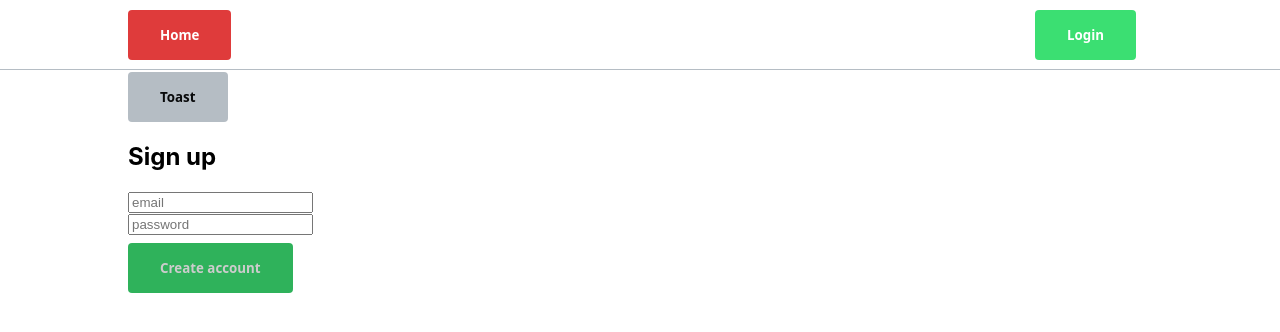
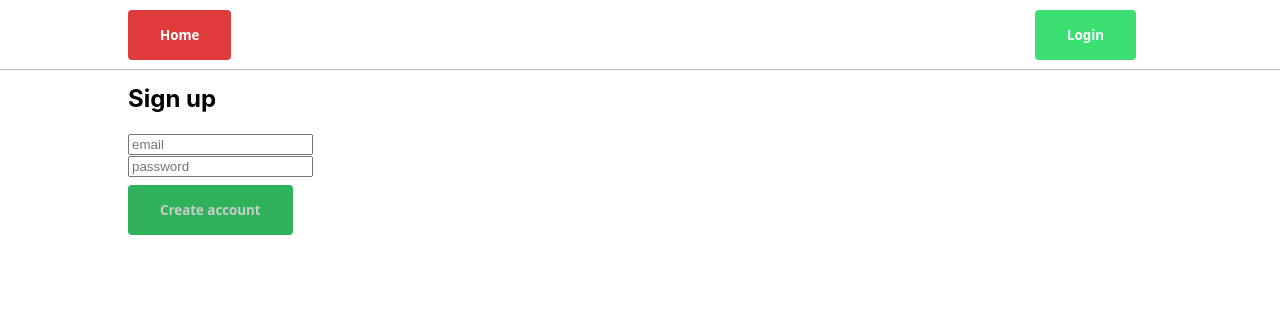
Before and after one commit to seng-fudge/frontend, a Next.js app: page /signup in a window 1280 px wide. Shown: the top 332 px of the page. Built offline with nearby package versions, Linux system fonts and the light colour scheme.

Commit message:
Removed toast test

```diff
--- a/pages/createInvoice.js
+++ b/pages/createInvoice.js
@@ -2,7 +2,7 @@ import Head from 'next/head'
 import Image from 'next/image'
 import styles from '../styles/Home.module.css'
 
-export default function Home() {
+export default function CreateInvoice() {
   return (
     <main>
       <h1 className='red_text'>Home page</h1>
--- a/pages/login.js
+++ b/pages/login.js
@@ -7,7 +7,7 @@ import styles from "../styles/Home.module.css";
 import Link from "next/link";
 import LogoutButton from "../components/logoutButton";
 
-export default function Home() {
+export default function Login() {
   const { email } = useContext(UserContext);
 
   return <main>{email ? <LogoutButton/> : <SigninForm />}</main>;
--- a/pages/sendInvoice.js
+++ b/pages/sendInvoice.js
@@ -2,7 +2,7 @@ import Head from 'next/head'
 import Image from 'next/image'
 import styles from '../styles/Home.module.css'
 
-export default function Home() {
+export default function SendInvoice() {
   return (
     <main>
       <h1 className='red_text'>Home page</h1>
--- a/pages/signup.js
+++ b/pages/signup.js
@@ -4,7 +4,7 @@ import { useContext, useState, useEffect } from "react";
 import Link from "next/link";
 import { toast } from "react-hot-toast";
 
-export default function Home() {
+export default function Signup() {
   const { email } = useContext(UserContext);
 
   return <main>{email ? <LogoutButton /> : <SignUpForm />}</main>;
@@ -73,13 +73,8 @@ function SignUpForm() {
     // fetchThing();
   };
 
-  const notify = () => toast.success('Post created!');
-
   return (
     <section>
-      <button onClick={() => notify()}>
-        Toast
-      </button>
       <h2>Sign up</h2>
       <form onSubmit={() => onSubmit()}>
         <div>
```
